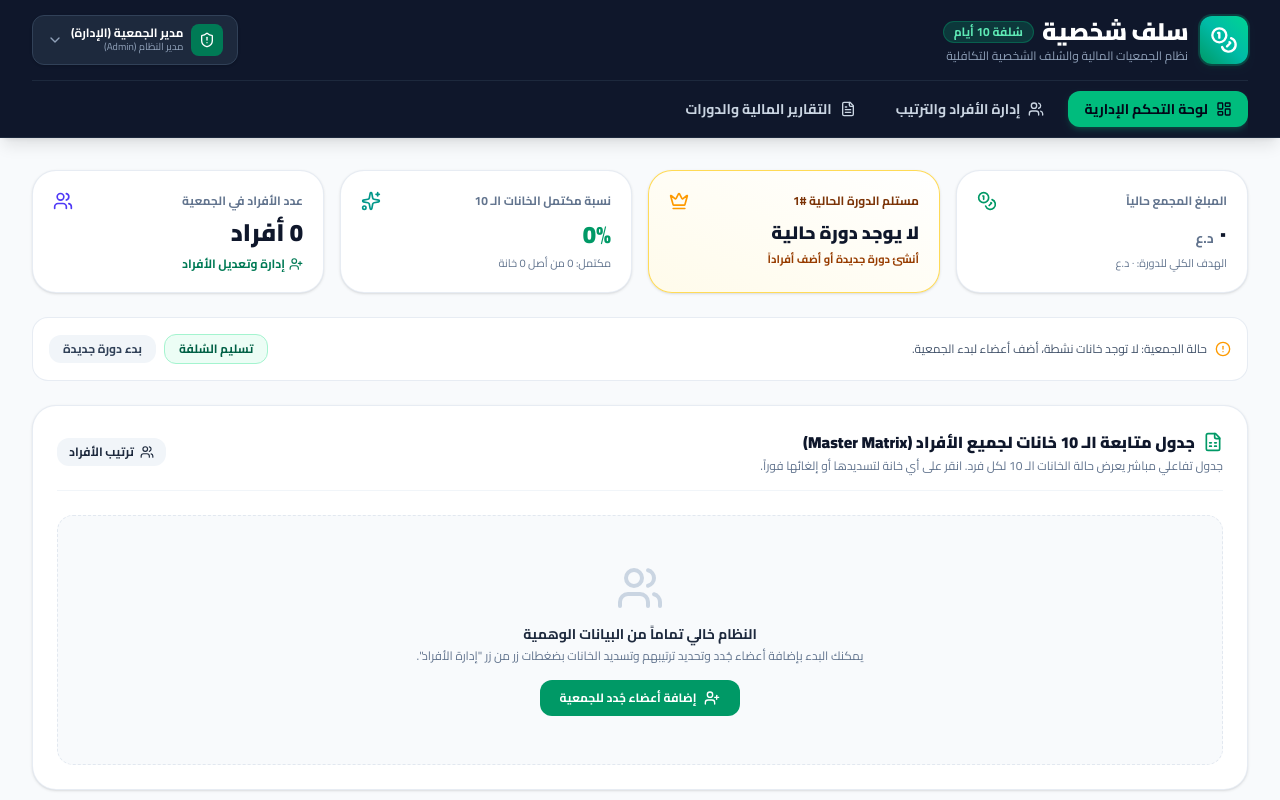
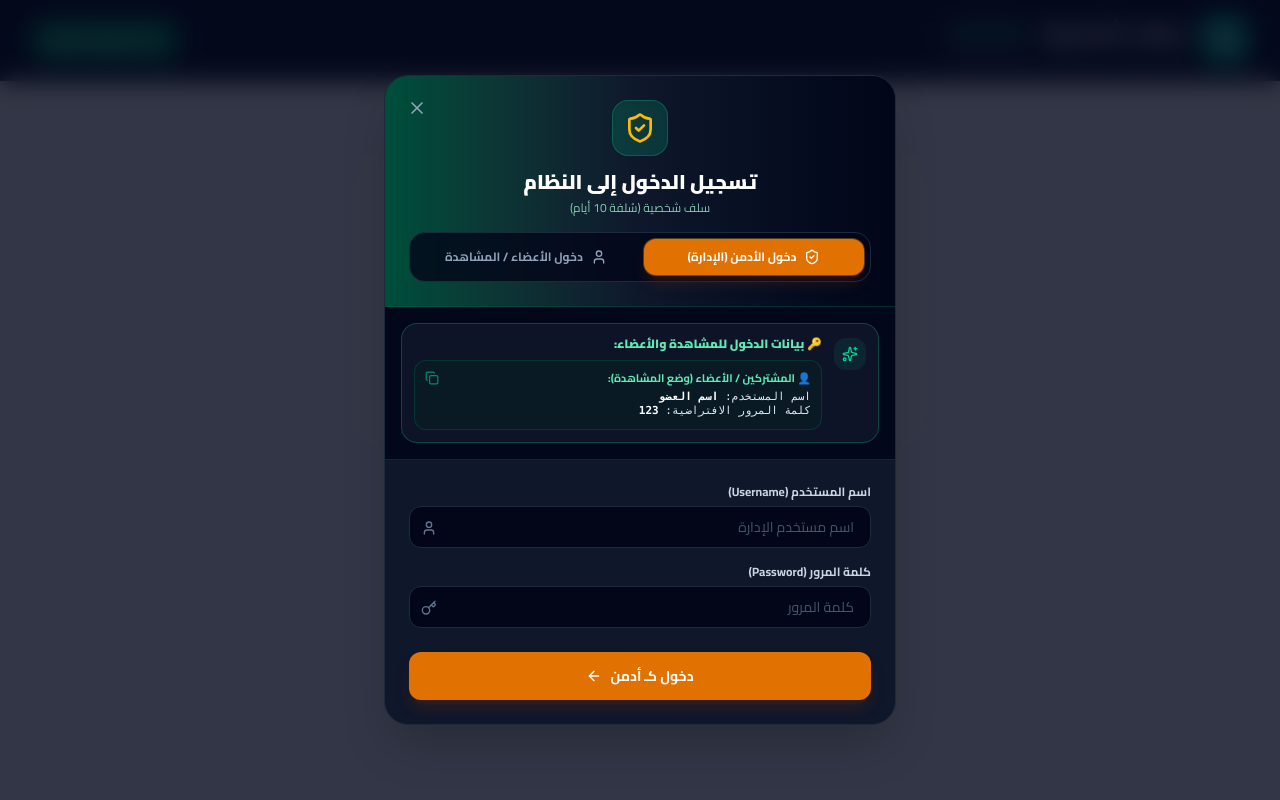
Before and after one commit to bbba44494-collab/Selaf, a React (Vite) app: page / in a window 1280 px wide. Shown: the top 800 px of the page. Built offline with nearby package versions, Linux system fonts and the light colour scheme.

Commit message:
Refactor user login handling and landing page display

```diff
--- a/src/App.tsx
+++ b/src/App.tsx
@@ -59,18 +59,15 @@ export default function App() {
   );
   const [logs, setLogs] = useState<ActivityLog[]>(getStoredLogs());
 
-  // Default to Admin if no stored user, so admin dashboard/login is immediately accessible!
+  // Retrieve logged in user from storage (defaults to null if not logged in)
   const [currentUser, setCurrentUser] = useState<User | null>(() => {
-    const stored = getStoredCurrentUser();
-    if (stored) return stored;
-    const adminUser = getStoredUsers().find((u) => u.role === 'admin') || getStoredUsers()[0];
-    return adminUser;
+    return getStoredCurrentUser();
   });
 
   const [activeTab, setActiveTab] = useState<string>('user_grid');
 
-  // Modals State
-  const [isLoginOpen, setIsLoginOpen] = useState(false);
+  // Open login modal automatically if user is not logged in on initial visit
+  const [isLoginOpen, setIsLoginOpen] = useState(() => !getStoredCurrentUser());
   const [isPayoutModalOpen, setIsPayoutModalOpen] = useState(false);
   const [isMemberModalOpen, setIsMemberModalOpen] = useState(false);
   const [selectedReceipt, setSelectedReceipt] = useState<{
@@ -455,6 +452,28 @@ export default function App() {
       {/* Main Content Area */}
       <main className="max-w-7xl mx-auto px-4 sm:px-6 lg:px-8 py-8">
 
+        {/* VIEW 0: Logged Out Landing Page */}
+        {!currentUser && (
+          <div className="bg-white rounded-3xl p-8 border border-slate-200/80 shadow-sm text-center max-w-xl mx-auto my-12 space-y-6">
+            <div className="w-16 h-16 bg-emerald-100 text-emerald-600 rounded-2xl flex items-center justify-center mx-auto shadow-inner">
+              <UserCheck className="w-8 h-8" />
+            </div>
+            <div className="space-y-2">
+              <h2 className="text-2xl font-black text-slate-900">مرحباً بك في نظام {config.associationName}</h2>
+              <p className="text-xs sm:text-sm text-slate-500 leading-relaxed">
+                يرجى تسجيل الدخول للوصول إلى لوحة التحكم الخاصة بك ومتابعة حالة الدفعات والسُلف.
+              </p>
+            </div>
+            <button
+              onClick={() => setIsLoginOpen(true)}
+              className="bg-emerald-600 hover:bg-emerald-500 text-white font-bold px-6 py-3 rounded-2xl text-sm transition shadow-lg shadow-emerald-600/20 inline-flex items-center gap-2"
+            >
+              <UserCheck className="w-5 h-5" />
+              <span>تسجيل الدخول الآن</span>
+            </button>
+          </div>
+        )}
+
         {/* VIEW 1: User Panel (جدول العضو الشخصي) */}
         {activeTab === 'user_grid' && currentUser && currentUser.role === 'user' && (
           <UserPanel
```
